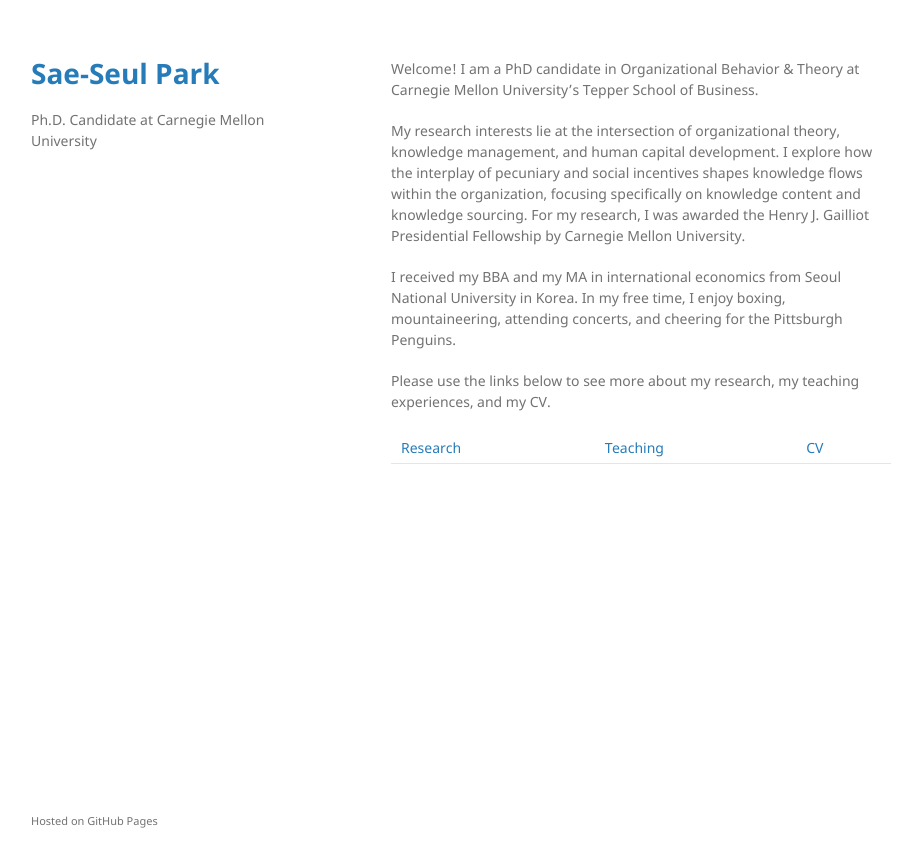
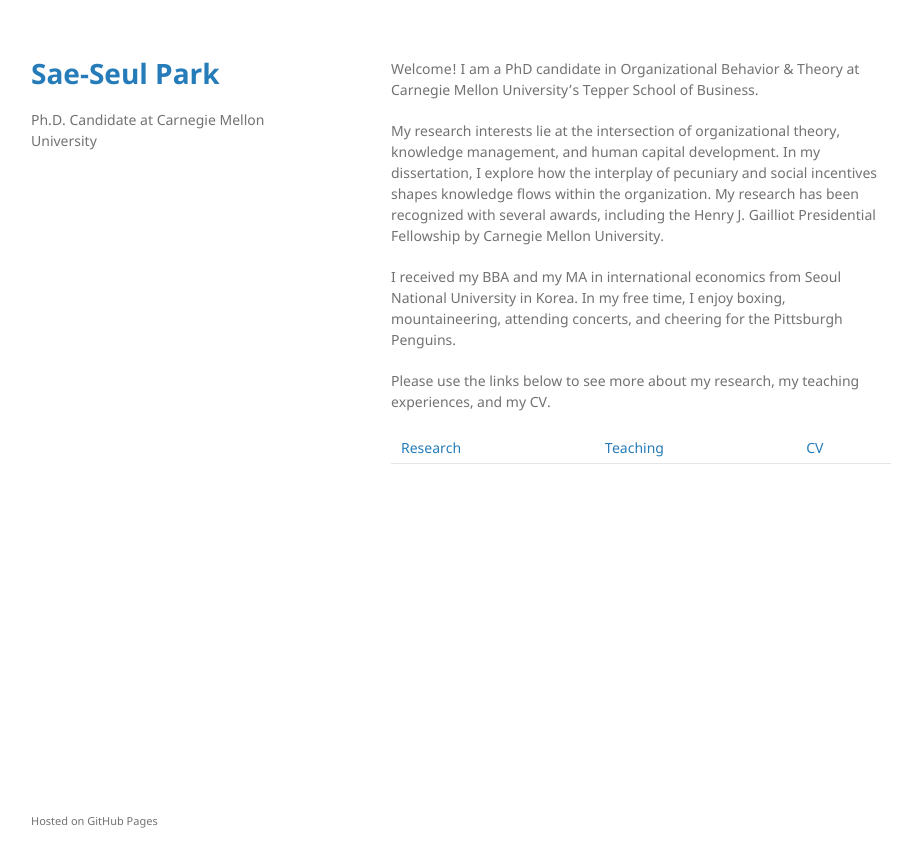
Before and after one commit to saepark/saepark.github.io, a Jekyll site: the page built from index.md, in a window 1280 px wide. Shown: the top 867 px of the page, without its empty margins (179-1086 px from the left). Built offline with Jekyll 4.4.1, drawn with Linux system fonts in a browser that asks for light colours; our own code applies the rules of GitHub Pages for plain Markdown files.

Commit message:
Update index.md

```diff
--- a/index.md
+++ b/index.md
@@ -1,6 +1,6 @@
 Welcome! I am a PhD candidate in Organizational Behavior & Theory at Carnegie Mellon University's Tepper School of Business.
 
-My research interests lie at the intersection of organizational theory, knowledge management, and human capital development. I explore how the interplay of pecuniary and social incentives shapes knowledge flows within the organization, focusing specifically on knowledge content and knowledge sourcing. For my research, I was awarded the Henry J. Gailliot Presidential Fellowship by Carnegie Mellon University.
+My research interests lie at the intersection of organizational theory, knowledge management, and human capital development. In my dissertation, I explore how the interplay of pecuniary and social incentives shapes knowledge flows within the organization. My research has been recognized with several awards, including the Henry J. Gailliot Presidential Fellowship by Carnegie Mellon University.
 
 I received my BBA and my MA in international economics from Seoul National University in Korea. In my free time, I enjoy boxing, mountaineering, attending concerts, and cheering for the Pittsburgh Penguins.
 
```
